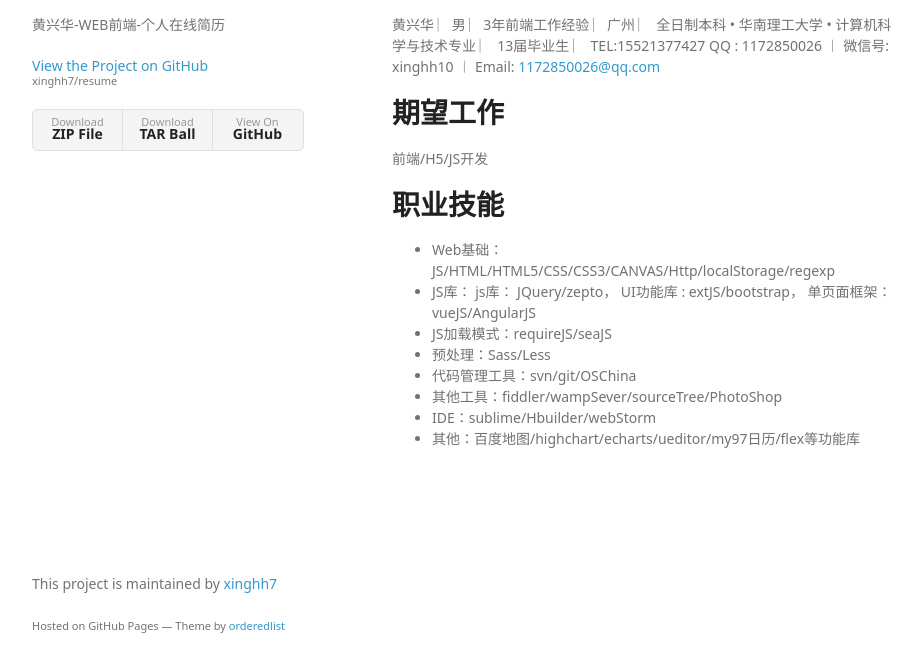
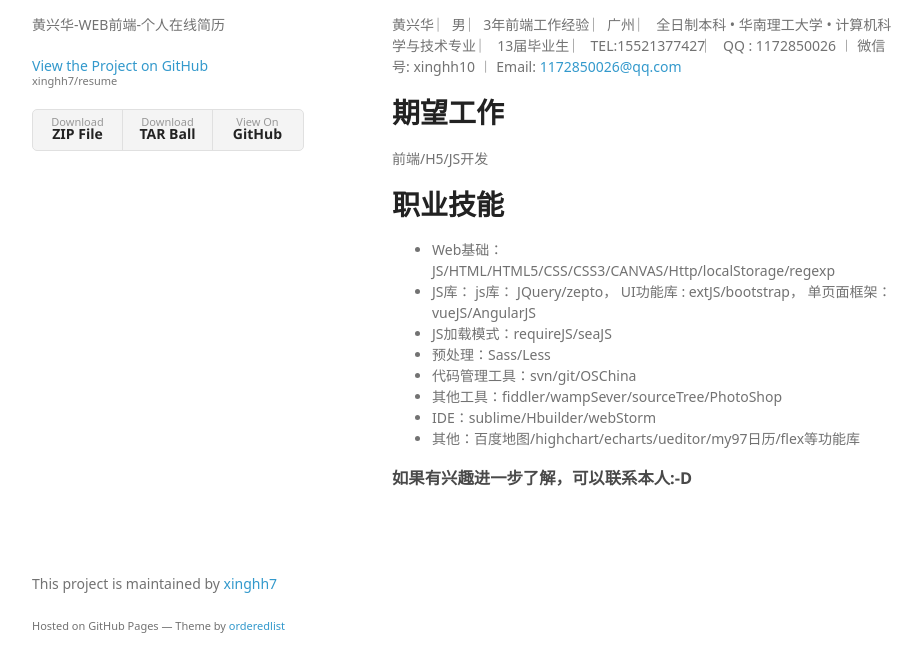
Before and after one commit to xinghh7/resume, a plain HTML site: page index.html in a window 1280 px wide. Shown: the part 95-766 px from the top of the page, without its empty margins (178-1098 px from the left). Drawn offline with Linux system fonts and the light colour scheme; a web font is replaced by a local one.

```diff
--- a/index.html
+++ b/index.html
@@ -32,7 +32,7 @@
 <a id="个人简介" class="anchor" href="#%E4%B8%AA%E4%BA%BA%E7%AE%80%E4%BB%8B" aria-hidden="true"><span aria-hidden="true" class="octicon octicon-link"></span></a>个人简介</h1>
 
 <p>黄兴华  ︳男 ︳3年前端工作经验  ︳广州
-︳ 全日制本科 • 华南理工大学 • 计算机科学与技术专业  ︳ 13届毕业生 ︳ TEL:15521377427
+︳ 全日制本科 • 华南理工大学 • 计算机科学与技术专业  ︳ 13届毕业生 ︳ TEL:15521377427︳
 QQ : 1172850026 ︱ 微信号: xinghh10 ︱ Email: <a href="mailto:1172850026@qq.com">1172850026@qq.com</a></p>
 
 <h1>
@@ -56,6 +56,9 @@
 <li>IDE：sublime/Hbuilder/webStorm</li>
 <li>其他：百度地图/highchart/echarts/ueditor/my97日历/flex等功能库</li>
 </ul>
+
+<h3>
+<a id="如果有兴趣进一步了解可以联系本人-d" class="anchor" href="#%E5%A6%82%E6%9E%9C%E6%9C%89%E5%85%B4%E8%B6%A3%E8%BF%9B%E4%B8%80%E6%AD%A5%E4%BA%86%E8%A7%A3%E5%8F%AF%E4%BB%A5%E8%81%94%E7%B3%BB%E6%9C%AC%E4%BA%BA-d" aria-hidden="true"><span aria-hidden="true" class="octicon octicon-link"></span></a>如果有兴趣进一步了解，可以联系本人:-D</h3>
       </section>
       <footer>
         <p>This project is maintained by <a href="https://github.com/xinghh7">xinghh7</a></p>
--- a/params.json
+++ b/params.json
@@ -1,6 +1,6 @@
 {
   "name": "Resume",
   "tagline": "黄兴华-WEB前端-个人在线简历",
-  "body": "# 个人简介\r\n黄兴华  ︳男 ︳3年前端工作经验  ︳广州 \r\n︳ 全日制本科 • 华南理工大学 • 计算机科学与技术专业  ︳ 13届毕业生 ︳ TEL:15521377427\r\nQQ : 1172850026 ︱ 微信号: xinghh10 ︱ Email: 1172850026@qq.com\r\n\r\n# 期望工作\r\n前端/H5/JS开发\r\n\r\n# 职业技能\r\n* Web基础：JS/HTML/HTML5/CSS/CSS3/CANVAS/Http/localStorage/regexp \r\n* JS库： \r\n      js库： JQuery/zepto，\r\n      UI功能库 :  extJS/bootstrap，\r\n      单页面框架： vueJS/AngularJS\r\n* JS加载模式：requireJS/seaJS\r\n* 预处理：Sass/Less\r\n* 代码管理工具：svn/git/OSChina\r\n* 其他工具：fiddler/wampSever/sourceTree/PhotoShop\r\n* IDE：sublime/Hbuilder/webStorm\r\n* 其他：百度地图/highchart/echarts/ueditor/my97日历/flex等功能库\r\n\r\n",
+  "body": "# 个人简介\r\n黄兴华  ︳男 ︳3年前端工作经验  ︳广州 \r\n︳ 全日制本科 • 华南理工大学 • 计算机科学与技术专业  ︳ 13届毕业生 ︳ TEL:15521377427︳\r\nQQ : 1172850026 ︱ 微信号: xinghh10 ︱ Email: 1172850026@qq.com\r\n\r\n# 期望工作\r\n前端/H5/JS开发\r\n\r\n# 职业技能\r\n* Web基础：JS/HTML/HTML5/CSS/CSS3/CANVAS/Http/localStorage/regexp \r\n* JS库： \r\n      js库： JQuery/zepto，\r\n      UI功能库 :  extJS/bootstrap，\r\n      单页面框架： vueJS/AngularJS\r\n* JS加载模式：requireJS/seaJS\r\n* 预处理：Sass/Less\r\n* 代码管理工具：svn/git/OSChina\r\n* 其他工具：fiddler/wampSever/sourceTree/PhotoShop\r\n* IDE：sublime/Hbuilder/webStorm\r\n* 其他：百度地图/highchart/echarts/ueditor/my97日历/flex等功能库\r\n\r\n### 如果有兴趣进一步了解，可以联系本人:-D\r\n",
   "note": "Don't delete this file! It's used internally to help with page regeneration."
 }
```
